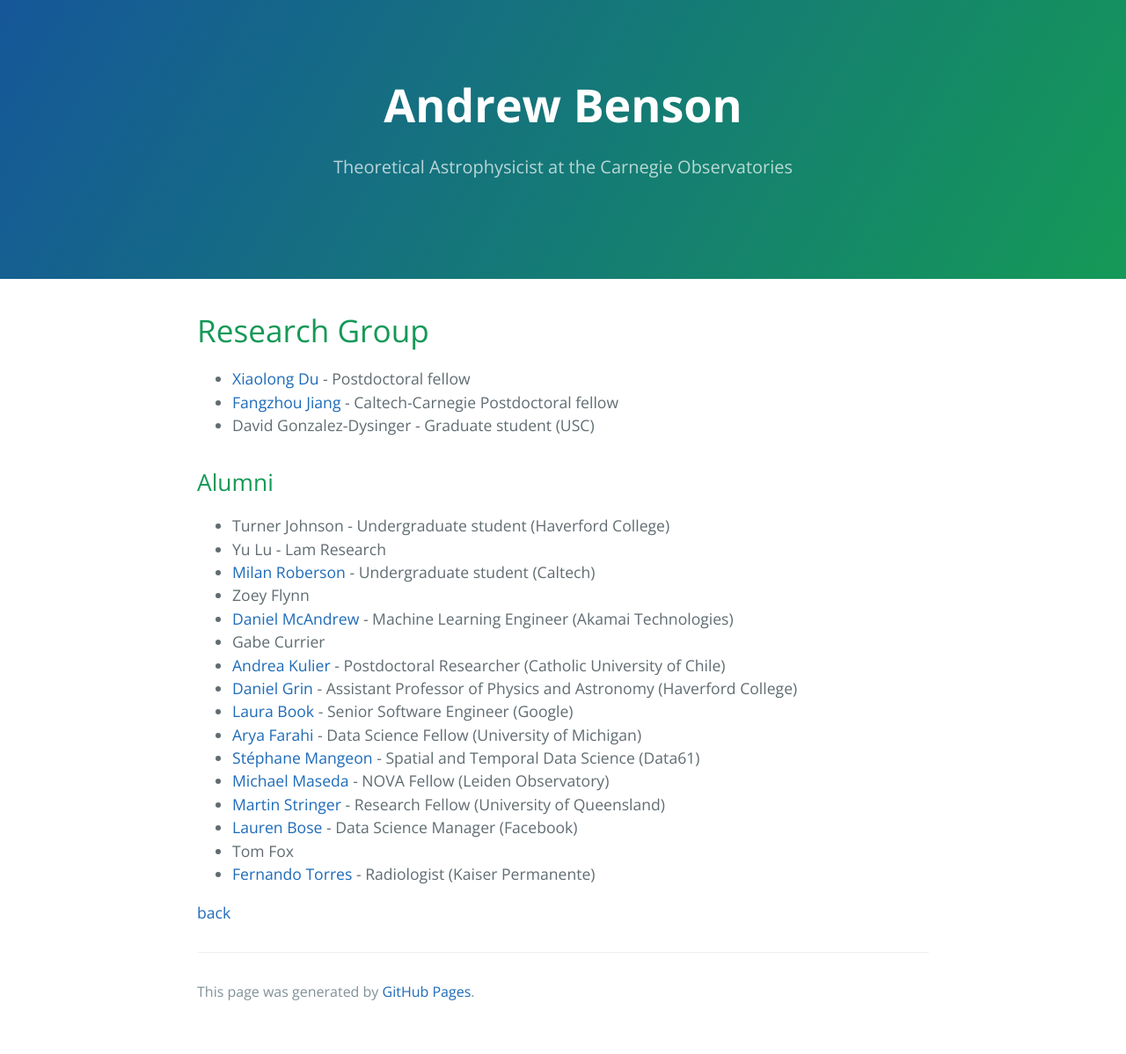
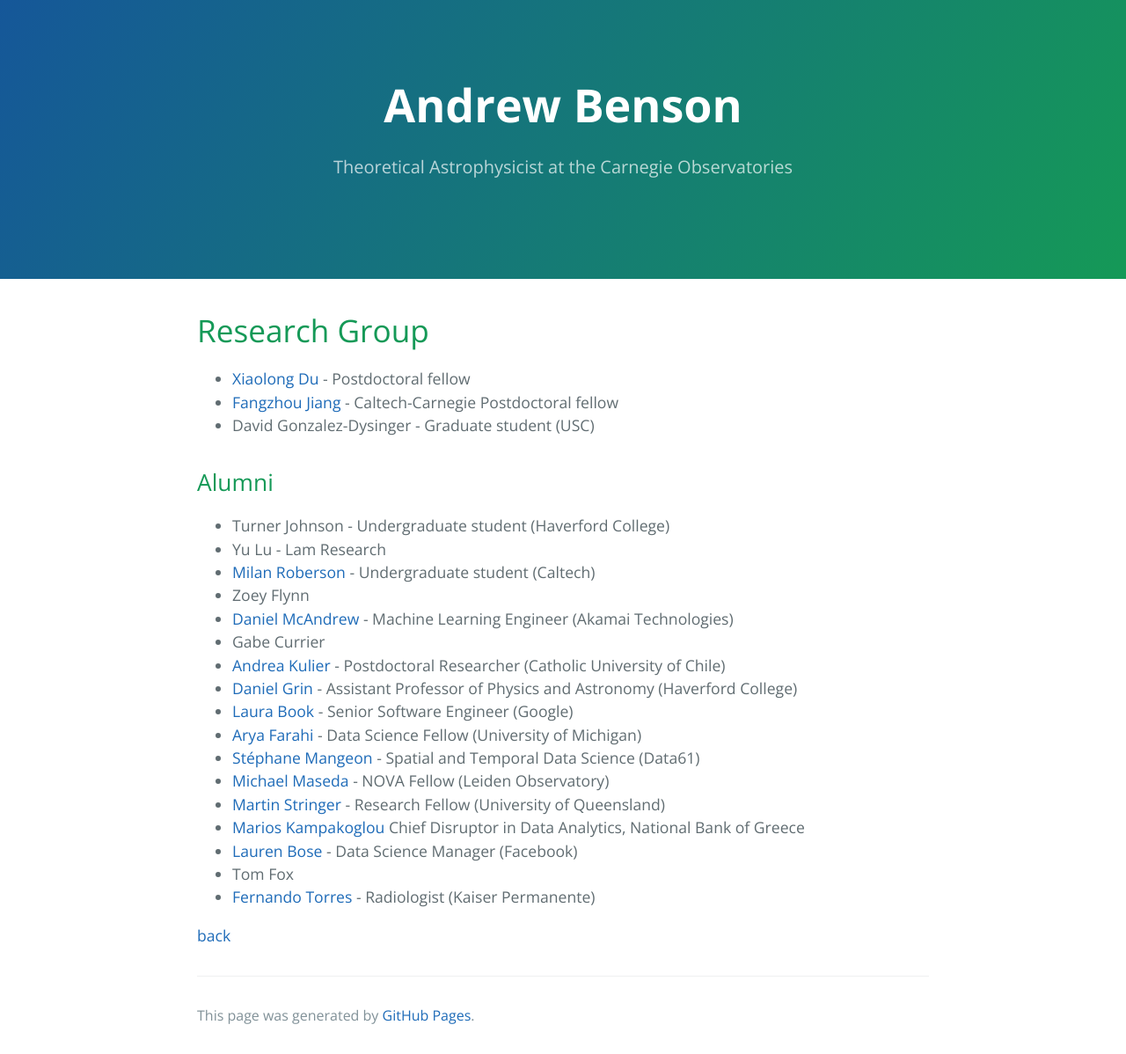
Before and after one commit to abensonca/abensonca.github.io, a Jekyll site: the page built from team.md, in a window 1280 px wide. Shown: the whole page at 88% size. Built offline with Jekyll 4.4.1, drawn with Linux system fonts in a browser that asks for light colours; before the commit the page ends 1171 px from its top, so only the background shows below that.

Commit message:
Update team.md

```diff
--- a/team.md
+++ b/team.md
@@ -25,6 +25,7 @@ description: Theoretical Astrophysicist at the Carnegie Observatories
 * [Stéphane Mangeon](https://www.linkedin.com/in/smangeon/) - Spatial and Temporal Data Science (Data61)
 * [Michael Maseda](https://home.strw.leidenuniv.nl/~maseda/) - NOVA Fellow (Leiden Observatory)
 * [Martin Stringer](https://researchers.uq.edu.au/researcher/14653) - Research Fellow (University of Queensland)
+* [Marios Kampakoglou](https://www.linkedin.com/in/marios-kampakoglou-23793466/) Chief Disruptor in Data Analytics, National Bank of Greece
 * [Lauren Bose](https://www.linkedin.com/in/lauren-bose-53b47031/) - Data Science Manager (Facebook)
 * Tom Fox
 * [Fernando Torres](https://www.linkedin.com/in/fernandotorresmd/) - Radiologist (Kaiser Permanente)
```
